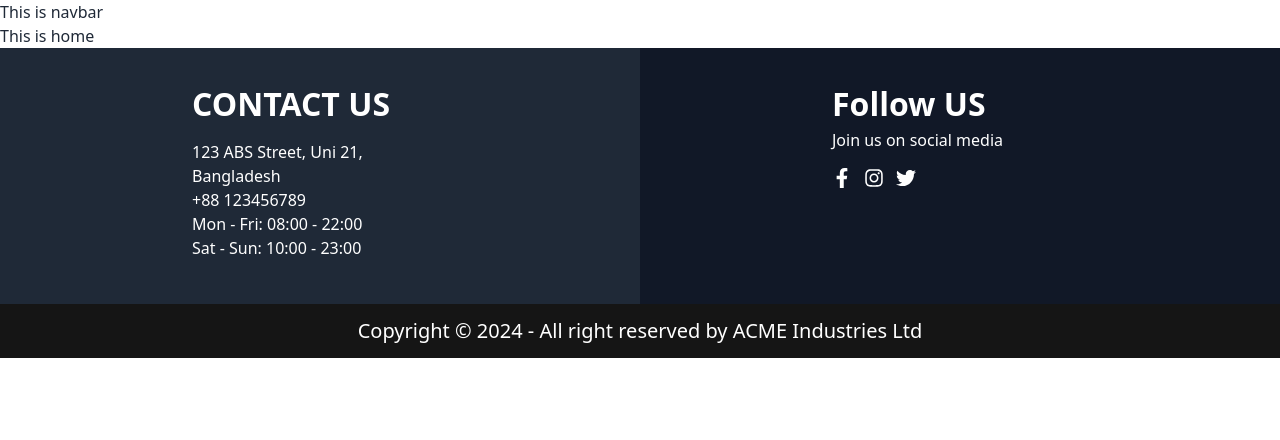
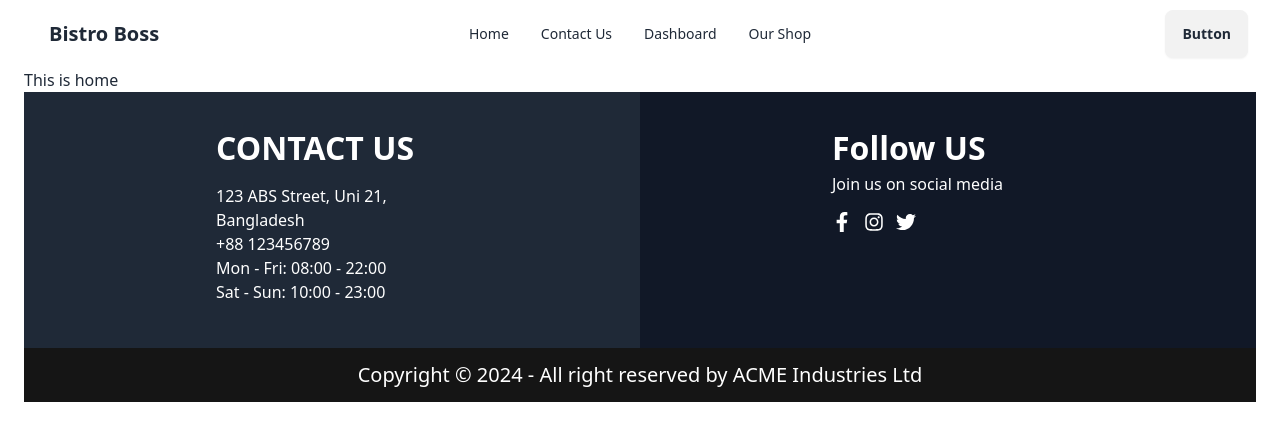
Before and after one commit to Amimu10/bistro-boss-client, a React (Vite) app: page / in a window 1280 px wide. Shown: the top 440 px of the page. Built offline with nearby package versions, Linux system fonts and the light colour scheme.

Commit message:
impliment navbar

```diff
--- a/src/Pages/Shared/Navbar/Navbar.jsx
+++ b/src/Pages/Shared/Navbar/Navbar.jsx
@@ -1,9 +1,55 @@
+import { Link } from "react-router-dom";
 
 const Navbar = () => {
+    const navItems = <>
+         <li>
+            <Link>Home</Link>
+         </li>
+         <li>
+            <Link>Contact Us</Link>
+         </li>
+         <li>
+            <Link>Dashboard</Link>
+         </li>
+         <li>
+            <Link>Our Shop</Link>
+         </li>
+    </>
     return (
-        <div>
-            <h3>This is navbar</h3>
+        <div className="navbar bg-base-100">
+        <div className="navbar-start">
+          <div className="dropdown">
+            <div tabIndex={0} role="button" className="btn btn-ghost lg:hidden">
+              <svg
+                xmlns="http://www.w3.org/2000/svg"
+                className="h-5 w-5"
+                fill="none"
+                viewBox="0 0 24 24"
+                stroke="currentColor">
+                <path
+                  strokeLinecap="round"
+                  strokeLinejoin="round"
+                  strokeWidth="2"
+                  d="M4 6h16M4 12h8m-8 6h16" />
+              </svg>
+            </div>
+            <ul
+              tabIndex={0}
+              className="menu menu-sm dropdown-content bg-base-100 rounded-box z-[1] mt-3 w-52 p-2 shadow">
+             {navItems}
+            </ul>
+          </div>
+          <a className="btn btn-ghost text-xl">Bistro Boss</a>
         </div>
+        <div className="navbar-center hidden lg:flex">
+          <ul className="menu menu-horizontal px-1">
+         {navItems}
+          </ul>
+        </div>
+        <div className="navbar-end">
+          <a className="btn">Button</a>
+        </div>
+      </div>
     );
 };
 
--- a/src/main.jsx
+++ b/src/main.jsx
@@ -12,6 +12,8 @@
 
 ReactDOM.createRoot(document.getElementById("root")).render(
   <React.StrictMode>
-    <RouterProvider router={router} />
+  <div className="container mx-auto lg:px-6 px-4">
+  <RouterProvider router={router} />
+  </div>
   </React.StrictMode>
 );
```
Also changed, not shown: src/Pages/Home/Banner/Banner.jsx (added).
